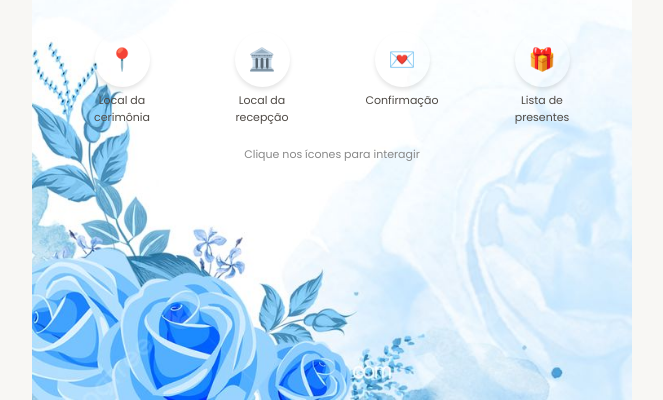
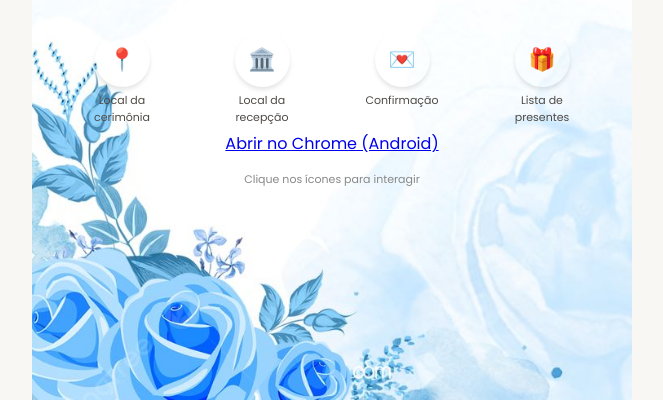
Before and after one commit to sergio2527/casamento, a plain HTML site: page index.html in a window 1280 px wide. Shown: the part 400-800 px from the top of the page, without its empty margins (308-971 px from the left). Drawn offline with Linux system fonts and the light colour scheme.

Commit message:
abri no android
forcaa abrir no android

```diff
--- a/index.html
+++ b/index.html
@@ -3,6 +3,7 @@
 <head>
   <meta charset="UTF-8">
   <meta name="viewport" content="width=device-width, initial-scale=1.0">
+
   <title>Convite de Casamento</title>
   <link href="https://fonts.googleapis.com/css2?family=Great+Vibes&family=Playfair+Display:wght@400;500;700&family=Poppins:wght@300;400;500&display=swap" rel="stylesheet">
   <style>
@@ -178,7 +179,9 @@
         <label>Lista de presentes</label>
       </a>
     </div>
-
+<a href="intent://www.exemplo.com/#Intent;scheme=https;package=com.android.chrome;S.browser_fallback_url=https://www.exemplo.com;end">
+  Abrir no Chrome (Android)
+</a>
     <div class="dica">Clique nos ícones para interagir</div>
   </div>
 </body>
```
